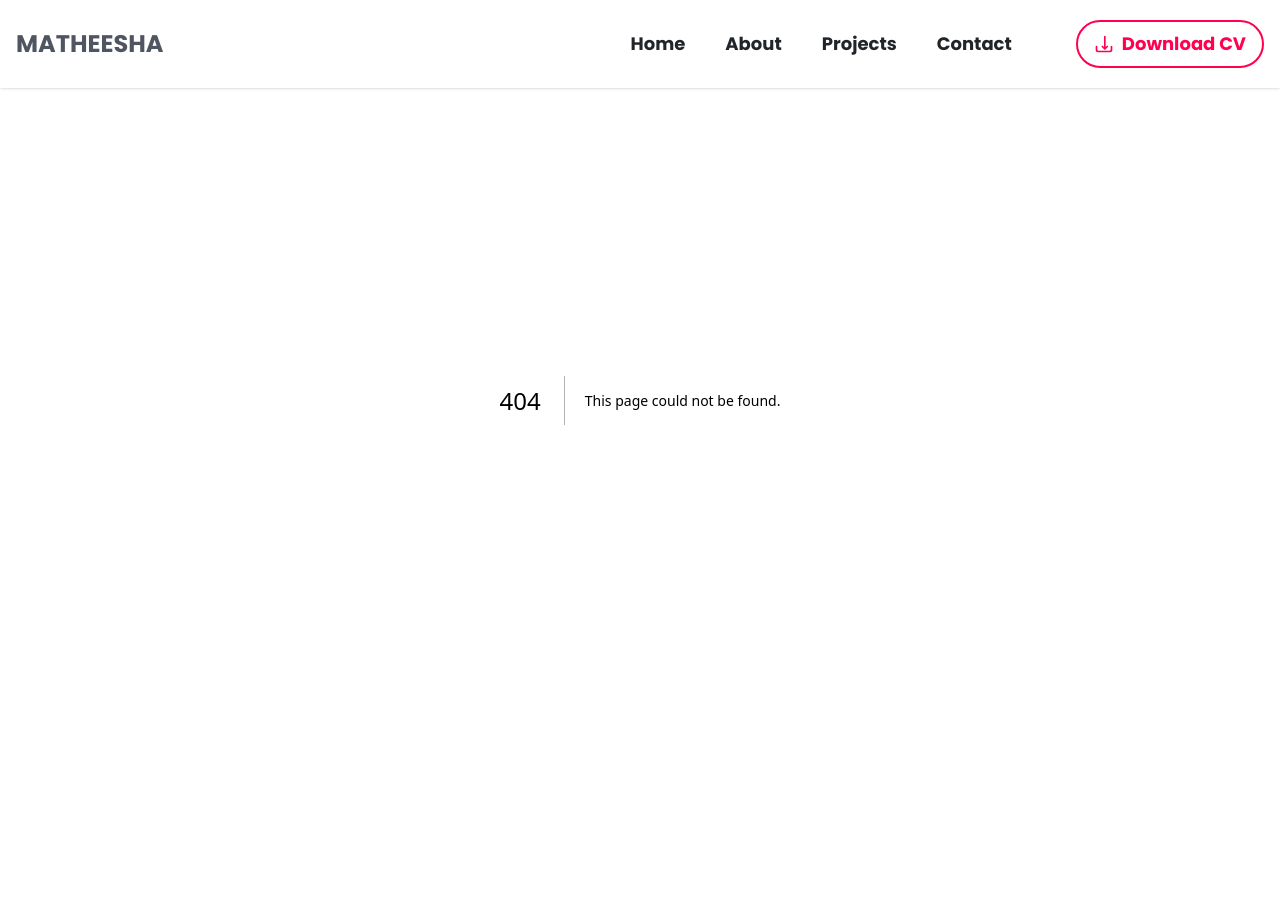
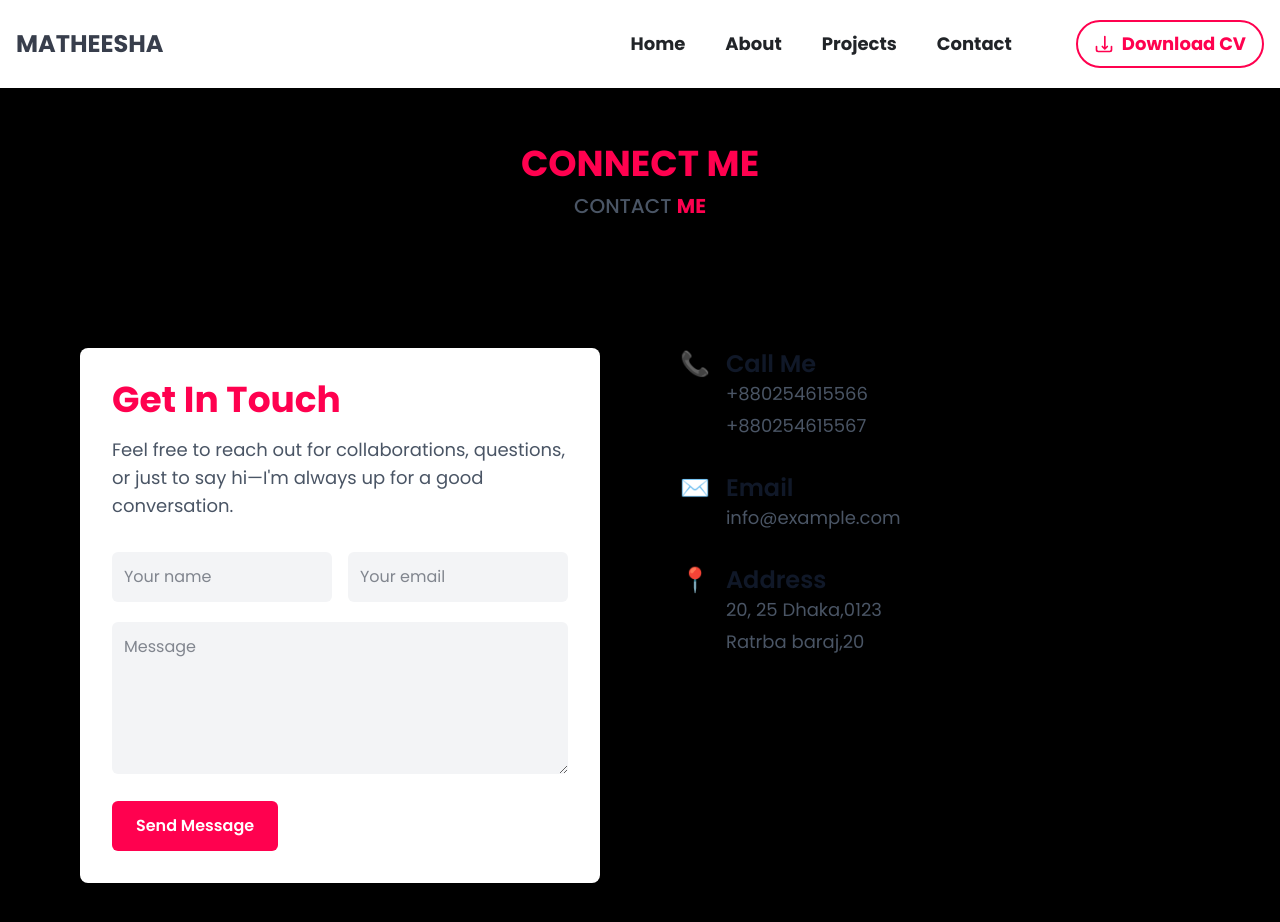
Before and after one commit to matheesha2000/Matheesha-portfolio, a Next.js app: page /contacts in a window 1280 px wide. Before the commit this address had no page. Shown: the top 922 px of the page. Before the commit the page ends 800 px from the top, so only its background shows below. Built offline with nearby package versions, Linux system fonts and the light colour scheme.

Commit message:
feat: contact page created

```diff
--- /dev/null
+++ b/app/contacts/page.tsx
@@ -0,0 +1,197 @@
+"use client";
+
+import { useState, useEffect } from "react";
+import Navbar from "@/components/Navbar";
+import AOS from "aos";
+import "aos/dist/aos.css";
+import { motion } from "framer-motion";
+
+export default function Contact() {
+  // status can be null or a string message
+  const [formData, setFormData] = useState({ name: "", email: "", message: "" });
+  const [loading, setLoading] = useState(false);
+  const [status, setStatus] = useState<string | null>(null);
+
+  useEffect(() => {
+    AOS.init({ duration: 800, once: true });
+  }, []);
+
+  // Event type for inputs and textarea
+  const handleChange = (
+    e: React.ChangeEvent<HTMLInputElement | HTMLTextAreaElement>
+  ) => {
+    const { name, value } = e.target;
+    setFormData((prev) => ({ ...prev, [name]: value }));
+  };
+
+  // Form submit event type
+  const handleSubmit = async (e: React.FormEvent<HTMLFormElement>) => {
+    e.preventDefault();
+    setLoading(true);
+    setStatus(null);
+
+    try {
+      const res = await fetch("/api/contact", {
+        method: "POST",
+        headers: { "Content-Type": "application/json" },
+        body: JSON.stringify(formData),
+      });
+
+      const result = await res.json();
+      if (result.success) {
+        setStatus("Message sent successfully!");
+        setFormData({ name: "", email: "", message: "" });
+      } else {
+        setStatus("Failed to send message.");
+      }
+    } catch (error) {
+      setStatus("Something went wrong.");
+    }
+
+    setLoading(false);
+  };
+
+  return (
+    <main className="main__content_wrapper inner__page--content md:py-20 bg-black text-gray-900 dark:text-white">
+      <Navbar />
+
+      {/* Heading */}
+      <section className="text-center py-16">
+        <motion.h1
+          className="text-4xl font-extrabold text-[#ff014f] mb-2"
+          initial={{ opacity: 0, y: -20 }}
+          animate={{ opacity: 1, y: 0 }}
+          transition={{ duration: 0.6 }}
+        >
+          CONNECT ME
+        </motion.h1>
+        <motion.h2
+          className="text-xl font-medium text-gray-600 dark:text-gray-300"
+          initial={{ opacity: 0, y: -10 }}
+          animate={{ opacity: 1, y: 0 }}
+          transition={{ duration: 0.8, delay: 0.2 }}
+        >
+          CONTACT <span className="text-[#ff014f] font-bold">ME</span>
+        </motion.h2>
+      </section>
+
+      {/* Contact Form & Info */}
+      <section className="section--padding px-6 sm:px-12 lg:px-20">
+        <div className="container mx-auto grid lg:grid-cols-2 gap-20 items-start">
+          {/* Left Side – Form */}
+          <motion.div
+            className="bg-white dark:bg-gray-900 p-8 rounded-lg shadow-md"
+            initial={{ opacity: 0, x: -40 }}
+            whileInView={{ opacity: 1, x: 0 }}
+            viewport={{ once: true }}
+            transition={{ duration: 0.6 }}
+          >
+            <h2 className="text-4xl font-bold text-[#ff014f] mb-4">Get In Touch</h2>
+            <p className="text-gray-600 text-lg dark:text-gray-300 mb-8">
+              Feel free to reach out for collaborations, questions, or just to say hi—I'm always up for a good conversation.
+            </p>
+
+            <form onSubmit={handleSubmit} className="space-y-5">
+              <div className="flex flex-col sm:flex-row gap-4">
+                <input
+                  type="text"
+                  name="name"
+                  placeholder="Your name"
+                  required
+                  value={formData.name}
+                  onChange={handleChange}
+                  className="w-full p-3 rounded-md bg-gray-100 dark:bg-gray-800 text-gray-900 dark:text-white focus:outline-none focus:ring-2 focus:ring-[#ff014f]"
+                />
+                <input
+                  type="email"
+                  name="email"
+                  placeholder="Your email"
+                  required
+                  value={formData.email}
+                  onChange={handleChange}
+                  className="w-full p-3 rounded-md bg-gray-100 dark:bg-gray-800 text-gray-900 dark:text-white focus:outline-none focus:ring-2 focus:ring-[#ff014f]"
+                />
+              </div>
+              <textarea
+                name="message"
+                rows={5}
+                placeholder="Message"
+                required
+                value={formData.message}
+                onChange={handleChange}
+                className="w-full p-3 rounded-md bg-gray-100 dark:bg-gray-800 text-gray-900 dark:text-white focus:outline-none focus:ring-2 focus:ring-[#ff014f]"
+              ></textarea>
+              <button
+                type="submit"
+                disabled={loading}
+                className="bg-[#ff014f] text-white px-6 py-3 rounded-md hover:opacity-90 transition font-semibold"
+              >
+                {loading ? "Sending..." : "Send Message"}
+              </button>
+
+              {status && (
+                <p className="text-sm mt-2 text-gray-600 dark:text-gray-300">{status}</p>
+              )}
+            </form>
+          </motion.div>
+
+          {/* Right Side – Contact Info */}
+          <motion.div
+            className="space-y-8"
+            initial={{ opacity: 0, x: 40 }}
+            whileInView={{ opacity: 1, x: 0 }}
+            viewport={{ once: true }}
+            transition={{ duration: 0.6 }}
+          >
+            {[
+              {
+                title: "Call Me",
+                content: ["+880254615566", "+880254615567"],
+                icon: "📞",
+              },
+              {
+                title: "Email",
+                content: ["info@example.com"],
+                icon: "✉️",
+              },
+              {
+                title: "Address",
+                content: ["20, 25 Dhaka,0123", "Ratrba baraj,20"],
+                icon: "📍",
+              },
+            ].map((item, index) => (
+              <div key={index} className="flex items-start gap-4">
+                <span className="text-2xl text-[#ff014f]">{item.icon}</span>
+                <div>
+                  <h3 className="text-2xl font-semibold">{item.title}</h3>
+                  <div className="text-lg text-gray-600 dark:text-gray-300 space-y-1">
+                    {item.content.map((line, i) => (
+                      <p key={i}>{line}</p>
+                    ))}
+                  </div>
+                </div>
+              </div>
+            ))}
+          </motion.div>
+        </div>
+
+        {/* Map */}
+        <motion.div
+          className="mt-16"
+          initial={{ opacity: 0 }}
+          whileInView={{ opacity: 1 }}
+          transition={{ duration: 1 }}
+          viewport={{ once: true }}
+        >
+          <iframe
+            className="w-full h-96 rounded-md border-0"
+            src="https://www.google.com/maps/embed?pb=!1m18!1m12!1m3!1d7887.465355142307!2d-0.13384360843222626!3d51.4876034467734!2m3!1f0!2f0!3f0!3m2!1i1024!2i768!4f13.1!3m3!1m2!1s0x48760532743b90e1%3A0x790260718555a20c!2sU.S.%20Embassy%2C%20London!5e0!3m2!1sen!2sbd!4v1632035375945!5m2!1sen!2sbd"
+            loading="lazy"
+            allowFullScreen
+            title="Location map"
+          ></iframe>
+        </motion.div>
+      </section>
+    </main>
+  );
+}
--- a/app/globals.css
+++ b/app/globals.css
@@ -5,6 +5,7 @@
 :root {
   --background: #ffffff;
   --foreground: #171717;
+  --font-sans: var(--font-poppins, sans-serif);
 }
 
 @media (prefers-color-scheme: dark) {
@@ -14,17 +15,10 @@
   }
 }
 
-/* Optional Theme Overrides */
-@theme inline {
-  --color-background: var(--background);
-  --color-foreground: var(--foreground);
-  --font-sans: var(--font-poppins, sans-serif);
-}
-
 /* Base Body Styling */
 body {
   @apply bg-white text-black dark:bg-[#0a0a0a] dark:text-white;
-  font-family: var(--font-poppins, system-ui, sans-serif);
+  font-family: var(--font-sans);
   margin: 0;
   padding: 0;
   line-height: 1.6;
--- a/app/layout.tsx
+++ b/app/layout.tsx
@@ -3,11 +3,10 @@ import Navbar from "@/components/Navbar";
 import type { ReactNode } from "react";
 import { Poppins } from "next/font/google";
 
-// Import and configure Google Font
 const poppins = Poppins({
   subsets: ["latin"],
   weight: ["400", "500", "600", "700"],
-  variable: "--font-poppins", // Tailwind will use this
+  variable: "--font-poppins", // Used in Tailwind
 });
 
 interface AppLayoutProps {
--- a/components/Navbar.tsx
+++ b/components/Navbar.tsx
@@ -22,7 +22,7 @@ const Navbar: React.FC = () => {
             <Link href="/" className="text-[#212428] dark:text-[#ffffff] hover:text-[#ff014f]">Home</Link>
             <Link href="/about" className="text-[#212428] dark:text-[#ffffff] hover:text-[#ff014f]">About</Link>
             <Link href="/projects" className="text-[#212428] dark:text-[#ffffff] hover:text-[#ff014f]">Projects</Link>
-            <Link href="#contact" className="text-[#212428] dark:text-[#ffffff] hover:text-[#ff014f]">Contact</Link>
+            <Link href="/contacts" className="text-[#212428] dark:text-[#ffffff] hover:text-[#ff014f]">Contact</Link>
             <a
               href="/documents/QA Intern CV - Matheesaha Kalatuwawa.pdf"
               download
--- a/package.json
+++ b/package.json
@@ -12,7 +12,9 @@
     "@next/font": "^14.2.15",
     "aos": "^2.3.4",
     "framer-motion": "^12.23.7",
+    "lucide-react": "^0.526.0",
     "next": "15.4.2",
+    "nodemailer": "^7.0.5",
     "react": "19.1.0",
     "react-dom": "19.1.0",
     "react-icons": "^5.5.0",
--- /dev/null
+++ b/pages/api/contact.js
@@ -0,0 +1,37 @@
+// pages/api/contact.js
+
+import nodemailer from "nodemailer";
+
+export default async function handler(req, res) {
+  if (req.method !== "POST") {
+    return res.status(405).json({ message: "Method Not Allowed" });
+  }
+
+  const { name, email, message } = req.body;
+
+  if (!name || !email || !message) {
+    return res.status(400).json({ message: "Missing fields" });
+  }
+
+  try {
+    const transporter = nodemailer.createTransport({
+      service: "gmail",
+      auth: {
+        user: process.env.EMAIL_USER,
+        pass: process.env.EMAIL_PASS,
+      },
+    });
+
+    await transporter.sendMail({
+      from: email,
+      to: process.env.TO_EMAIL,
+      subject: `New Message From ${name}`,
+      text: `From: ${name} <${email}>\n\n${message}`,
+    });
+
+    return res.status(200).json({ success: true });
+  } catch (error) {
+    console.error("Error sending email:", error);
+    return res.status(500).json({ success: false, message: error.message });
+  }
+}
```
Also changed, not shown: 1 other file (tests, documents, lock files or other folders).
